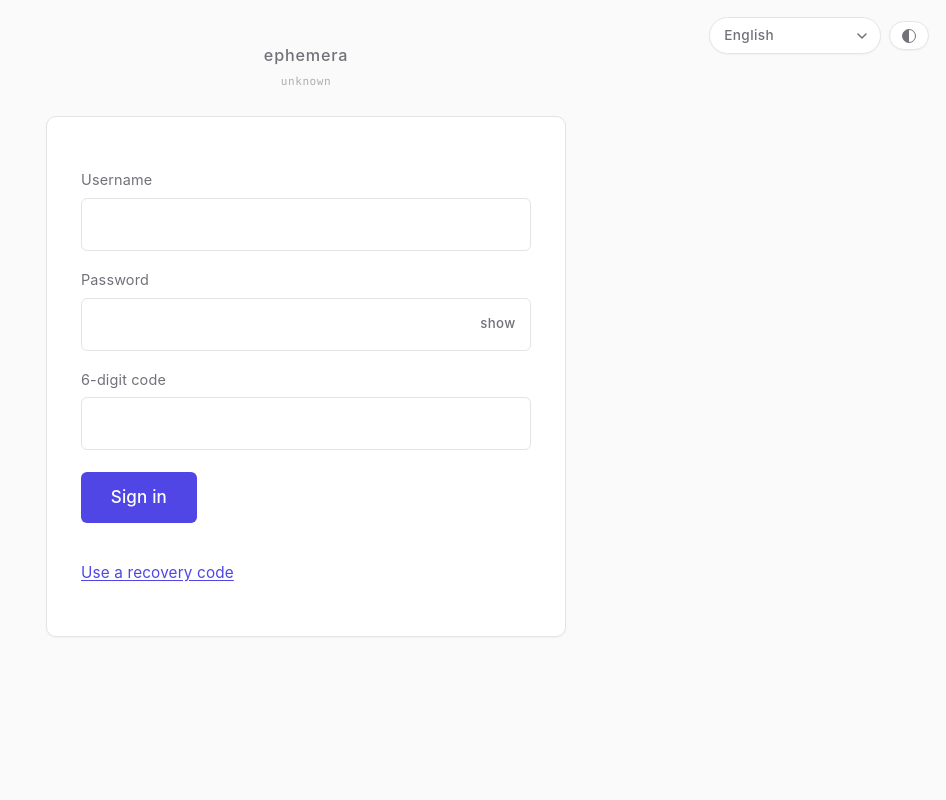
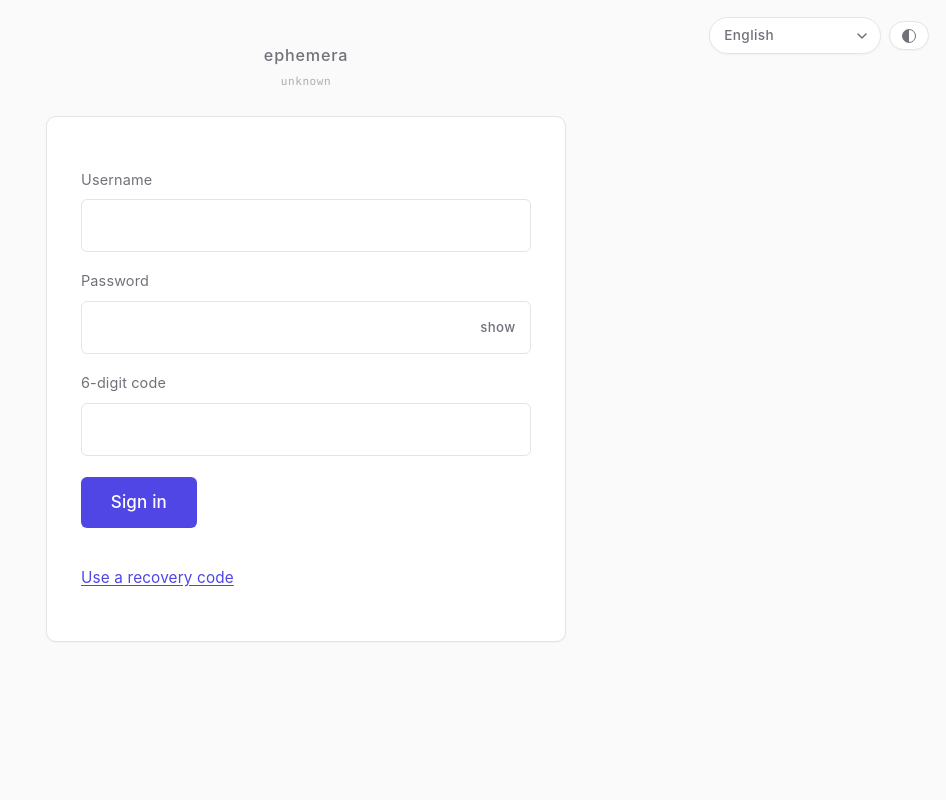
Before and after one commit to JoaoPucci/ephemera, a FastAPI app: page /send in a window 1280 px wide. Shown: the whole page, without its empty margins (334-1280 px from the left). Run offline with FastAPI, Linux system fonts and the light colour scheme.

Commit message:
Introduce --space-* spacing scale + migrate label and .toggle
Foundation step for a margin/padding pass across the UI. Adds an 8-step
4px-based scale to tokens.css (--space-0 through --space-7) and migrates
the two cleanest, lowest-visual-risk surfaces to it: the base label
margin and the .toggle row's gap + margin-top.

The scale's character matches the rest of the project's calm-density
chrome (Linear / Vercel / Stripe references) -- a 4px base, not the
8pt grid that would feel too airy here. Each token covers a deliberate
use case (hairline, tight inline, label-to-input, default rhythm,
section-to-section, major break, hero) so reaching for one is a tiny
design decision rather than a literal-value lookup.

Migrations applied:
- label margin: 1rem 0 0.4rem  ->  var(--space-4) 0 var(--space-2)
  (top exact match; bottom drifts +0.1rem / 1.6px -- visually negligible)
- .toggle gap: 0.6rem  ->  var(--space-3)
  (drifts +0.15rem / 2.4px -- a slight widening of the toggle's
   internal gap, designer-endorsed)
- .toggle margin-top: 1rem  ->  var(--space-4)
  (exact match)

Deliberately NOT migrated in this PR:
- input / select / textarea padding (0.7rem 0.85rem) -- the horizontal
  0.85rem doesn't fit the scale, and the asymmetry looks like a
  deliberate optical choice; deferring to PR B (forms surface) where
  it can get explicit visual review.
- Base button { margin-top: 1.25rem } -- load-bearing for primary-CTA
  placement on every screen; treating that rule as its own dedicated
  sub-step with screenshots before/after on sender, login, receiver,
  result.

Three-PR sequencing: this is PR A (foundation). PR B will land form
spacing. PR C will land the result/chrome/tracked-list surfaces, which
have the most one-off optical hand-tweaks.

Co-Authored-By: Claude Opus 4.7 (1M context) <noreply@anthropic.com>

```diff
--- a/app/static/style.css
+++ b/app/static/style.css
@@ -150,7 +150,7 @@ label {
   display: block;
   font-size: 0.85rem;
   color: var(--muted);
-  margin: 1rem 0 0.4rem;
+  margin: var(--space-4) 0 var(--space-2);
   letter-spacing: 0.01em;
 }
 
@@ -165,8 +165,8 @@ label {
      float up next to it when #label-wrap is hidden. */
   display: flex;
   align-items: center;
-  gap: 0.6rem;
-  margin-top: 1rem;
+  gap: var(--space-3);
+  margin-top: var(--space-4);
   cursor: pointer;
   color: var(--text);
   font-size: 0.95rem;
--- a/app/static/tokens.css
+++ b/app/static/tokens.css
@@ -25,6 +25,22 @@
   --shadow-sm: 0 1px 2px rgba(0, 0, 0, 0.04);
   --shadow-md: 0 2px 8px rgba(0, 0, 0, 0.06);
   --focus-ring: 0 0 0 3px color-mix(in srgb, var(--accent) 20%, transparent);
+
+  /* Spacing scale. 4px base, theme-independent (sits outside the
+     [data-theme] override below since spacing doesn't change between
+     themes). Reach for these instead of literal rem values for any
+     margin / padding / gap. The scale is intentionally short -- if a
+     rule needs something not on the scale, it's almost always a sign
+     that the surrounding spacing is wrong, not that the scale is too
+     coarse. */
+  --space-0: 0;
+  --space-1: 0.25rem; /*  4px -- hairline gaps, icon-to-text */
+  --space-2: 0.5rem; /*  8px -- tight inline gaps */
+  --space-3: 0.75rem; /* 12px -- label-to-input, small-button padding */
+  --space-4: 1rem; /* 16px -- default block rhythm */
+  --space-5: 1.5rem; /* 24px -- section-to-section, card padding */
+  --space-6: 2rem; /* 32px -- major section breaks */
+  --space-7: 3rem; /* 48px -- hero / above-fold spacing */
 }
 
 [data-theme="dark"] {
```
